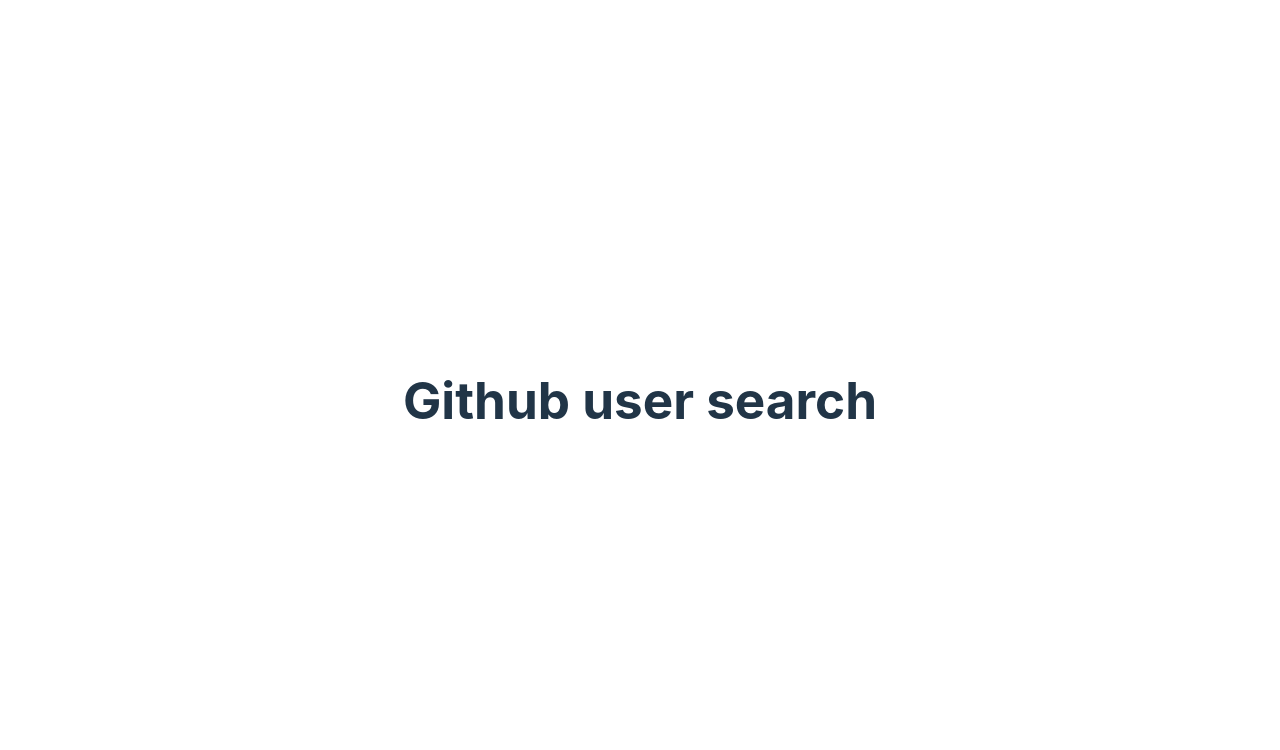
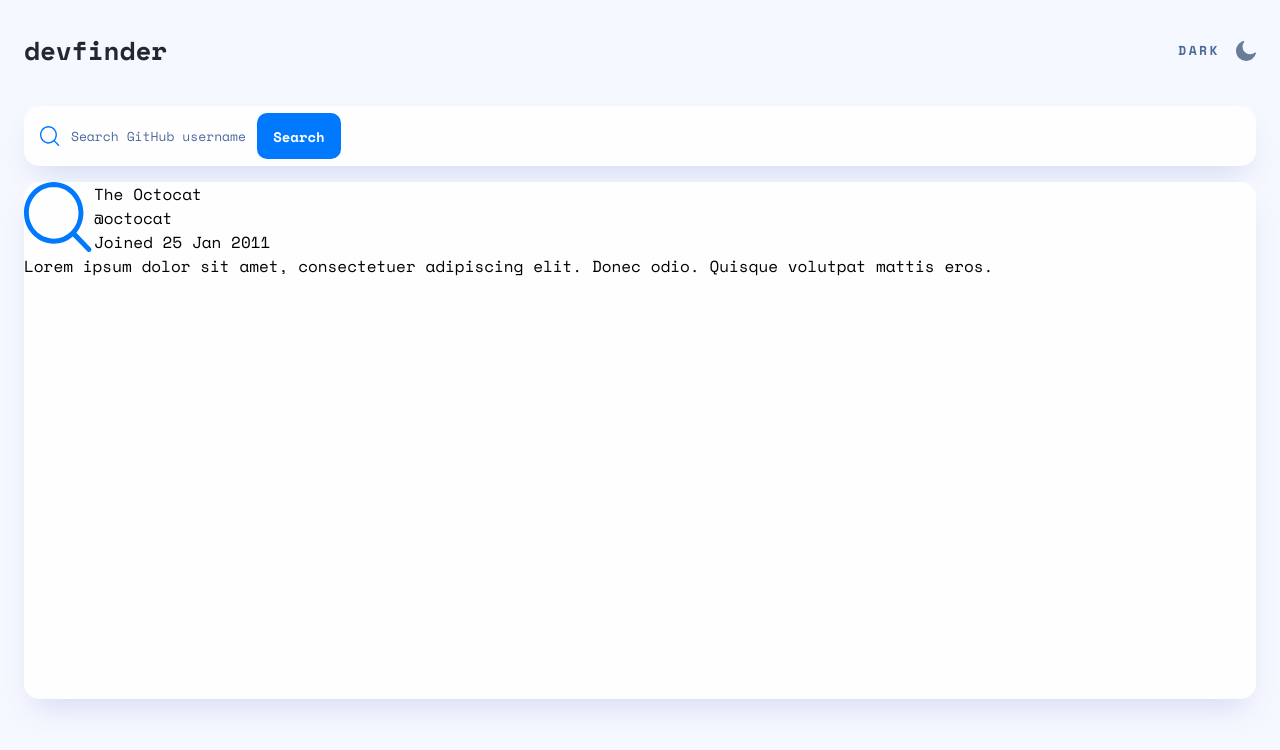
Before and after one commit to augustoamaro/github-user-search, a website built with Vite: page index.html in a window 1280 px wide. Built offline with nearby package versions, Linux system fonts and the light colour scheme.

Commit message:
Finished top section layout

```diff
--- a/main.js
+++ b/main.js
@@ -1,10 +1,50 @@
-import './style.css'
+import './style.css';
+import './src/styles/reset.css';
+
+import search from './assets/icon-search.svg';
+import dark from './assets/icon-moon.svg';
+
 import { setupCounter } from './counter.js'
 
 document.querySelector('#app').innerHTML = /*html*/`
-  <div>
-    <h1>Github user search</h1>
-  </div>
+  <main>
+    <section class="top">
+      <h1>devfinder</h1>
+
+      <div class="theme">
+        <h2>DARK</h2>
+        <img src="${dark}"/>
+      </div>
+    </section>
+
+    <section class="search">
+        <img src="${search}">
+
+        <input placeholder="Search GitHub username...">
+
+        <div class="btn-search">
+          <span>Search</span>
+        </div>
+    </section>
+
+    <section class="box">
+    <div class="git-info">
+      <img src="${search}">
+
+      <div>
+        <h1>The Octocat</h1>
+        <h2>@octocat</h2>
+        <h3>Joined 25 Jan 2011</h3>
+      </div>
+    </div>
+
+    <p>Lorem ipsum dolor sit amet, consectetuer adipiscing elit. Donec odio. Quisque volutpat mattis eros.</p>
+
+    <div>
+
+    </div>
+    </section>
+  </main>
 `
 
 setupCounter(document.querySelector('#counter'))
--- /dev/null
+++ b/src/styles/reset.css
@@ -0,0 +1,20 @@
+html, body, div, span, applet, object, iframe,
+h1, h2, h3, h4, h5, h6, p, blockquote, pre,
+a, abbr, acronym, address, big, cite, code,
+del, dfn, em, img, ins, kbd, q, s, samp,
+small, strike, strong, sub, sup, tt, var,
+b, u, i, center,
+dl, dt, dd, ol, ul, li,
+fieldset, form, label, legend,
+table, caption, tbody, tfoot, thead, tr, th, td,
+article, aside, canvas, details, embed,
+figure, figcaption, footer, header, hgroup,
+menu, nav, output, ruby, section, summary,
+time, mark, audio, video {
+  margin: 0;
+  padding: 0;
+  border: 0;
+  font-size: 100%;
+  font: inherit;
+  vertical-align: baseline;
+}
--- a/style.css
+++ b/style.css
@@ -1,97 +1,118 @@
-:root {
-  font-family: Inter, Avenir, Helvetica, Arial, sans-serif;
-  font-size: 16px;
-  line-height: 24px;
-  font-weight: 400;
+@import url('https://fonts.googleapis.com/css2?family=Space+Mono:wght@400;700&display=swap');
 
-  color-scheme: light dark;
-  color: rgba(255, 255, 255, 0.87);
-  background-color: #242424;
-
-  font-synthesis: none;
-  text-rendering: optimizeLegibility;
-  -webkit-font-smoothing: antialiased;
-  -moz-osx-font-smoothing: grayscale;
-  -webkit-text-size-adjust: 100%;
+html {
+  background-color:#F6F8FF;
 }
 
-a {
-  font-weight: 500;
-  color: #646cff;
-  text-decoration: inherit;
-}
-a:hover {
-  color: #535bf2;
+main {
+  margin: 31px 24px 0 24px;
+  font-family: 'Space Mono';
 }
 
-body {
-  margin: 0;
+.top {
   display: flex;
-  place-items: center;
-  min-width: 320px;
-  min-height: 100vh;
+  flex-direction: row;
+  align-items: center;
+  justify-content: space-between;
+  /* font-family: 'Space Mono'; */
 }
 
-h1 {
-  font-size: 3.2em;
-  line-height: 1.1;
+.top h1 {
+  font-style: normal;
+  font-weight: 700;
+  font-size: 26px;
+  line-height: 39px;
+  color: #222731;
 }
 
-#app {
-  max-width: 1280px;
-  margin: 0 auto;
-  padding: 2rem;
-  text-align: center;
+.theme {
+  display: flex;
+  flex-direction: row;
+  align-items: center;
 }
 
-.logo {
-  height: 6em;
-  padding: 1.5em;
-  will-change: filter;
-}
-.logo:hover {
-  filter: drop-shadow(0 0 2em #646cffaa);
-}
-.logo.vanilla:hover {
-  filter: drop-shadow(0 0 2em #f7df1eaa);
+.theme h2 {
+  font-style: normal;
+  font-weight: 700;
+  font-size: 13px;
+  line-height: 19px;
+  text-align: right;
+  letter-spacing: 2.5px;
+  color: #4B6A9B;
 }
 
-.card {
-  padding: 2em;
+.theme img {
+  width: 20px;
+  height: 20px;
+  padding-left: 16px;
 }
 
-.read-the-docs {
-  color: #888;
+.search {
+  display: flex;
+  flex-direction: row;
+  align-items: center;
+  /* justify-content: space-between; */
+  width: 100%;
+  height: 60px;
+  margin-top: 36px;
+  box-shadow: 0px 16px 30px -10px rgba(70, 96, 187, 0.198567);
+  border-radius: 15px;
+  background: #FEFEFE;
 }
 
-button {
-  border-radius: 8px;
-  border: 1px solid transparent;
-  padding: 0.6em 1.2em;
-  font-size: 1em;
-  font-weight: 500;
-  font-family: inherit;
-  background-color: #1a1a1a;
-  cursor: pointer;
-  transition: border-color 0.25s;
-}
-button:hover {
-  border-color: #646cff;
-}
-button:focus,
-button:focus-visible {
-  outline: 4px auto -webkit-focus-ring-color;
+.search input::placeholder {
+  font-family: 'Space Mono';
+  font-style: normal;
+  font-weight: 400;
+  font-size: 13px;
+  line-height: 25px;
+  color: #4B6A9B;
 }
 
-@media (prefers-color-scheme: light) {
-  :root {
-    color: #213547;
-    background-color: #ffffff;
-  }
-  a:hover {
-    color: #747bff;
-  }
-  button {
-    background-color: #f9f9f9;
-  }
+.search img {
+  width: 20px;
+  height: 20px;
+  padding-left: 16px;
 }
+
+input {
+  margin-left: 8.95px;
+  outline: none;
+  border: none;
+}
+
+.btn-search {
+  display: flex;
+  align-items: center;
+  justify-content: center;
+  width: 84px;
+  height: 46px;
+  margin-left: 7px;
+  background-color: #0079FF;
+  border-radius: 10px;
+  font-style: normal;
+  font-weight: 700;
+  font-size: 14px;
+  line-height: 21px;
+  color: #FFFFFF;
+}
+
+.box {
+  width: 100%;
+  height: 517px;
+  margin-top: 16px;
+  box-shadow: 0px 16px 30px -10px rgba(70, 96, 187, 0.198567);
+  border-radius: 15px;
+  background-color: #FEFEFE;
+}
+
+.git-info {
+  display: flex;
+  flex-direction: row;
+
+}
+
+.git-info img {
+  width: 70px;
+  height: 70px;
+}
```
